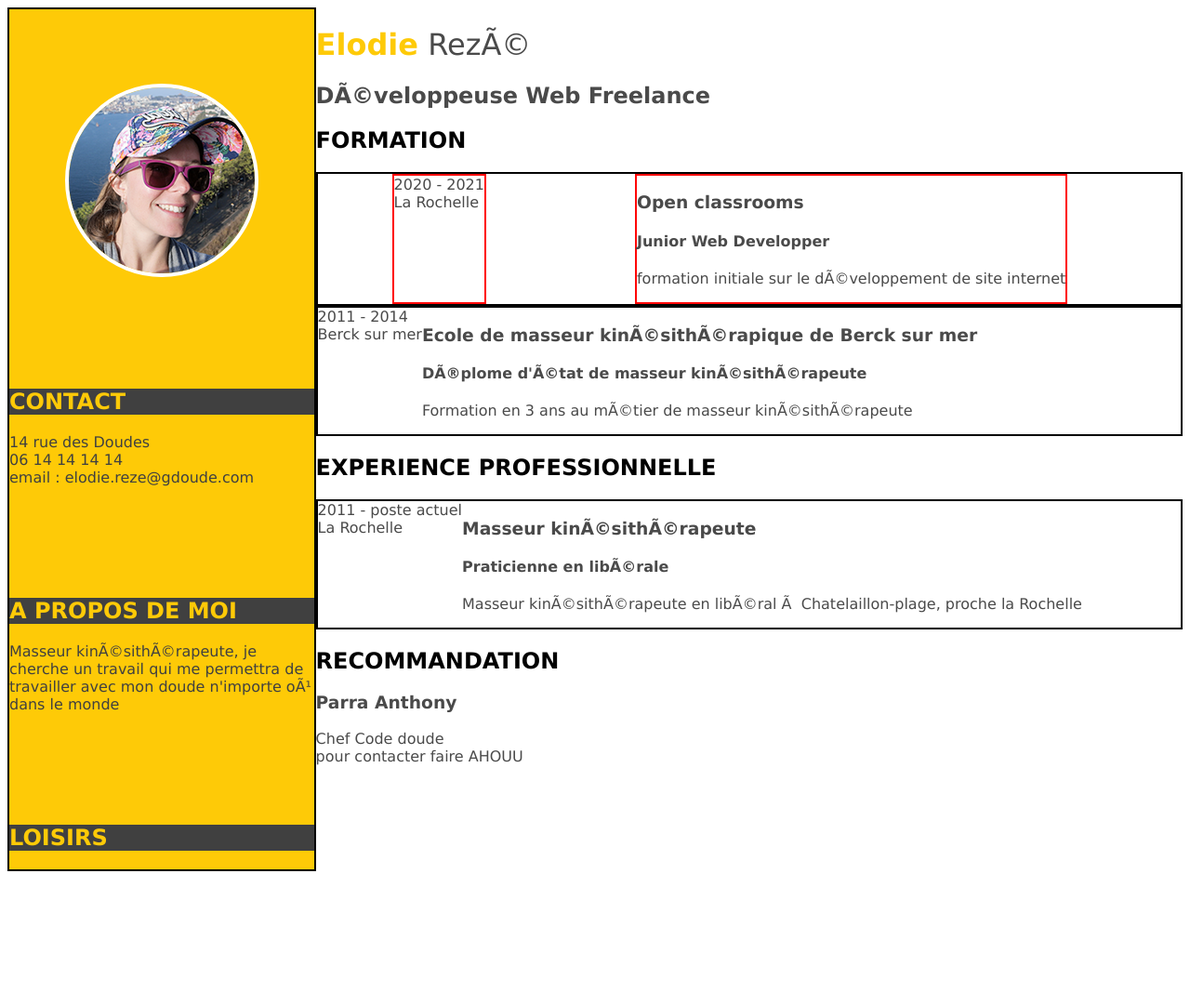
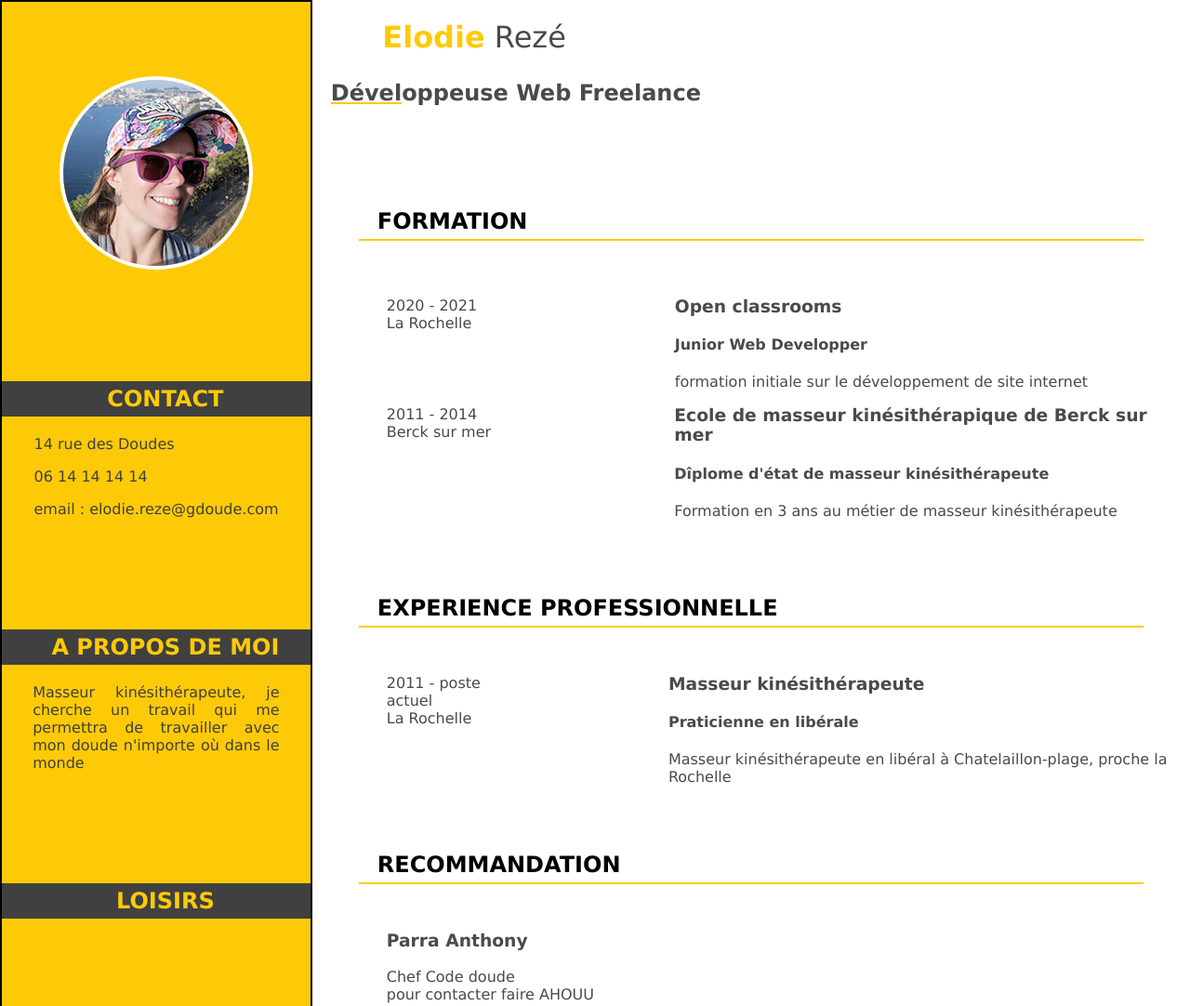
Before and after one commit to Douxie14/Projet-1, a plain HTML site: page index.html in a window 1280 px wide. Shown: the top 1082 px of the page at 93% size. Before the commit the page ends 945 px from the top, so only its background shows below. Drawn offline with Linux system fonts and the light colour scheme.

Commit message:
avancement J1

```diff
--- a/index.html
+++ b/index.html
@@ -1,7 +1,7 @@
 <!DOCTYPE html>
-<html>
+<html lang="fr">
     <head>
-        <meta charset="utf 8"/>
+        <meta charset="utf-8"/>
         <link rel="stylesheet" href="style.css"/>
         <title>Projet 1</title>
     </head>
@@ -10,7 +10,7 @@
             <div class="CV">
                 <header>
                     <h1><span id="prenom">Elodie</span> Rezé</h1>
-                        <h2 class="job">Développeuse Web Freelance</h2>
+                        <h2 class="job"><span class="freelance">Dével</span>oppeuse Web Freelance</h2>
                 </header>
                 <section>
                     <aside>
@@ -30,7 +30,7 @@
                                     <div class="date_formation_kine"> 2011 - 2014 <br/>
                                                     Berck sur mer
                                     </div>
-                                    <div>
+                                    <div class="etude">
                                         <h3>Ecole de masseur kinésithérapique de Berck sur mer </h3>
                                             <h4>Dîplome d'état de masseur kinésithérapeute</h4>
                                                 <p>Formation en 3 ans au métier de masseur kinésithérapeute</p>
@@ -53,20 +53,23 @@
                     </aside>
                     <aside>
                         <h2>RECOMMANDATION</h2>
-                            <h3>Parra Anthony</h3>
+                            <div class="reco"><h3>Parra Anthony</h3>
                                 <p>Chef Code doude <br/>
                                     pour contacter faire AHOUU</p>
+                            </div>
                     </aside>
                 </section>
         </div>
         <nav>
             <div class="photo"><img src="photo1.png" alt="photo de doude"> </div>
                 <h2>CONTACT</h2>
-                    <p>14 rue des Doudes <br/>
-                    06 14 14 14 14 <br/>
-                    email : elodie.reze@gdoude.com</p>
+                    <div class="contact">
+                        <p>14 rue des Doudes</p>
+                        <p>06 14 14 14 14</p>
+                        <p>email : elodie.reze@gdoude.com</p>
+                    </div>
                 <h2>A PROPOS DE MOI</h2>
-                    <p>Masseur kinésithérapeute, je cherche un travail qui me permettra de travailler avec mon doude n'importe où dans le monde</p>
+                    <p class="moi">Masseur kinésithérapeute, je cherche un travail qui me permettra de travailler avec mon doude n'importe où dans le monde</p>
                 <h2>LOISIRS</h2>
         </nav>
         </div>
--- a/style.css
+++ b/style.css
@@ -1,3 +1,4 @@
+/*----------------------GENERAL--------------------------*/
 .conteneur
 {
     display: flex;
@@ -12,50 +13,90 @@ body
 {
     font-family: 'Lucida Sans', 'Lucida Sans Regular', 'Lucida Grande', 'Lucida Sans Unicode', Geneva, Verdana, sans-serif;
     color: #4a4a4a;
+    margin: auto;
 }
 h1
 {
     font-weight: normal;
+    padding-left: 8%;
 }
 h2
 {
     color : black;
+    padding: 5px 0px 5px 20px ;
 }
+/*----------------------------------Header-----------------------------------------*/
 #prenom
 {
     font-weight: bold;
     color: #feca07;
 }
+.freelance
+{
+    text-decoration: underline #feca07;
+}
 header h2
 {
     color: #4a4a4a;
+    margin-bottom: 100px;
+}
+/*-------------------------------------colonne droite---------------------------------------*/
+section h2
+{
+    margin : 50px;
+    border-bottom: 2px solid #feca07;
+}
+.CV h3
+{
+    margin-top: 0em;
+}
+.formation
+{
+    margin: 60px 0px;
 }
 .openC
 {
     display: flex;
-    border: 2px solid black
-
 }
 .date_formation_open
 {
-    border: 2px solid red;
     margin-left: 5em;
+    width: 150px;
 }
 .formation_open
 {
-    border: 2px solid red;
     margin-left: 10em;
 }
 .formation_kine
 {
     display: flex;
-    border: 2px solid black ;
+}
+.date_formation_kine
+{
+    margin-left: 5em;
+    width: 150px;
+}
+.etude
+{
+    margin-left: 10em;
 }
 .exp
 {
     display: flex;
-    border: 2px solid black;
 }
+.date_kine
+{
+    margin-left: 5em;
+}
+.kine
+{
+    margin-left: 10em;
+}
+.reco
+{
+    margin-left: 80px;
+}
+/*--------------------------------------colonne gauche-----------------------------------------*/
 nav
 {
     border: 2px solid black;
@@ -68,6 +109,7 @@ nav h2
     background-color: #404040;
     color : #feca07;
     margin-top: 5em;
+    text-align: center;
 }
 .photo
 {
@@ -81,3 +123,13 @@ img
     border: 4px solid white;
     border-radius: 50%;
 }
+.contact
+{
+    padding-left: 34.5px;
+}
+.moi
+{
+text-align: justify;
+width: 80%;
+margin: auto;
+}
```
